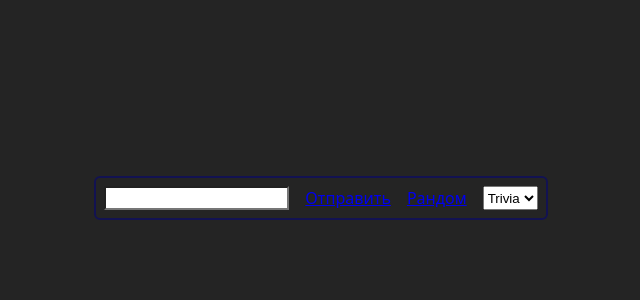
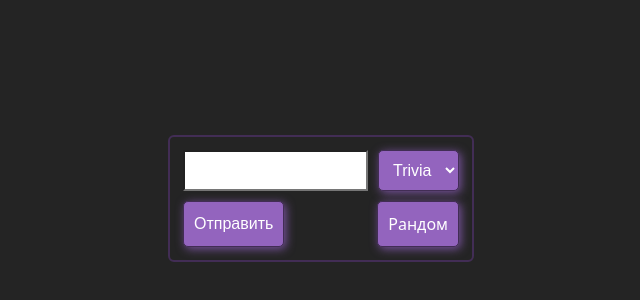
Before and after one commit to Faradee/devsolutions-task, a React (Vite) app: page / in a window 1280 px wide. Shown: the part 202-502 px from the top of the page, without its empty margins (319-959 px from the left). Built offline with nearby package versions, Linux system fonts and the light colour scheme.

Commit message:
added styles

```diff
--- a/src/App.css
+++ b/src/App.css
@@ -4,3 +4,31 @@
   padding: 2rem;
   text-align: center;
 }
+.controller {
+  background-color: rgb(147, 100, 190);
+  text-decoration: none;
+  color: white;
+  border: 1px solid rgb(66, 45, 85);
+  border-radius: 5px;
+  padding: 10px;
+  cursor: pointer;
+  box-shadow: 2px 2px 10px rgb(121, 83, 157);
+  transition: background-color 25ms;
+  font-size: medium;
+}
+.controller select {
+  transition: none;
+}
+a.controller:active,
+button.controller:active {
+  background-color: rgb(121, 83, 157);
+  box-shadow: 2px 2px 10px rgb(121, 83, 157);
+}
+.controller:visited {
+  color: white;
+}
+.controllers {
+  padding: 8px;
+  border: 2px solid rgb(66, 45, 85);
+  border-radius: 6px;
+}
--- a/src/components/InfoTab/InfoTab.tsx
+++ b/src/components/InfoTab/InfoTab.tsx
@@ -1,5 +1,6 @@
 import { useEffect, useState } from "react";
-import { useParams, useSearchParams } from "react-router";
+import { Link, useParams, useSearchParams } from "react-router";
+import styles from "./styles.module.css";
 import type { mode } from "../../types";
 type numbersJSON = { text: string; number: number; found: boolean; type: mode };
 
@@ -11,7 +12,7 @@ const InfoTab = () => {
   useEffect(() => {
     const mode = searchParams.get("mode") ? searchParams.get("mode") : "trivia";
     const handleFetch = async (number: string) => {
-      const query: string = mode === "date" ? number.replaceAll(".", "/") : number;
+      const query: string = number;
       const api = `http://numbersapi.com/${query.trim()}/${mode}?json`;
       try {
         const res = await fetch(api);
@@ -33,9 +34,12 @@ const InfoTab = () => {
     handleFetch(query!);
   }, [query, searchParams]);
   return (
-    <div>
-      <p>{number}</p>
+    <div className={styles.card}>
+      <h1>{number}</h1>
       <p>{text}</p>
+      <Link className="controller" to="/">
+        Вернуться на главную страницу
+      </Link>
     </div>
   );
 };
--- /dev/null
+++ b/src/components/InfoTab/styles.module.css
@@ -0,0 +1,9 @@
+.card {
+  width: 25vw;
+}
+.card > p {
+  min-height: 4em;
+}
+.card > h1 {
+  min-height: 1em;
+}
--- a/src/components/SearchBar/SearchForm.tsx
+++ b/src/components/SearchBar/SearchForm.tsx
@@ -1,22 +1,31 @@
 import { useState } from "react";
 import styles from "./styles.module.css";
 import type { mode } from "../../types";
-import { Link } from "react-router";
+import { Link, useNavigate } from "react-router";
 
 const SearchForm = () => {
   const [number, setNumber] = useState<string>("");
   const [mode, setMode] = useState<mode>("trivia");
-
+  const [isFalseInput, setIsFalseInput] = useState<boolean>(false);
+  const navigate = useNavigate();
+  const handleSubmit = () => {
+    if (/^-?\d+$/.test(number)) {
+      navigate(`/${number}?mode=${mode}`);
+    } else setIsFalseInput(true);
+  };
   return (
     <form
-      className={styles.controllers}
+      className="controllers"
       onSubmit={(e) => {
         e.preventDefault();
+        handleSubmit();
       }}
     >
+      <div className={styles.container}>
         <input
-        className={styles.query}
+          className={styles.field}
           onChange={(e) => {
+            setIsFalseInput(false);
             setNumber(e.currentTarget.value);
           }}
           value={number}
@@ -24,14 +33,28 @@ const SearchForm = () => {
           autoComplete="off"
           name="query"
         />
-      <Link to={`/${number}?mode=${mode}`}>Отправить</Link>
-      <Link to={`/random?mode=${mode}`}>Рандом</Link>
-      <select name="mode" value={mode} onChange={(e) => setMode(e.currentTarget.value as mode)}>
+
+        <select
+          className="controller"
+          name="mode"
+          value={mode}
+          onChange={(e) => setMode(e.currentTarget.value as mode)}
+        >
           <option value="trivia">Trivia</option>
           <option value="year">Year</option>
           <option value="date">Date</option>
           <option value="math">Math</option>
         </select>
+      </div>
+      {isFalseInput ? <div>Неправильный формат числа</div> : <></>}
+      <div className={styles.container}>
+        <button className="controller" type="submit">
+          Отправить
+        </button>
+        <Link className="controller" to={`/random?mode=${mode}`}>
+          Рандом
+        </Link>
+      </div>
     </form>
   );
 };
--- a/src/components/SearchBar/styles.module.css
+++ b/src/components/SearchBar/styles.module.css
@@ -1,17 +1,17 @@
-.query {
+.field {
   background-color: white;
   color: black;
 }
 
-.query:focus {
+.field:focus {
   outline: none;
 }
 
-.controllers {
+.container {
   display: flex;
-  gap: 1em;
-  justify-content: center;
-  padding: 8px;
-  border: 2px solid rgba(0, 0, 128, 0.5);
-  border-radius: 6px;
+  justify-content: space-between;
 }
+
+.container > * {
+  margin: 5px 5px;
+}
```
Lines whose indentation alone changed are shown as unchanged.
